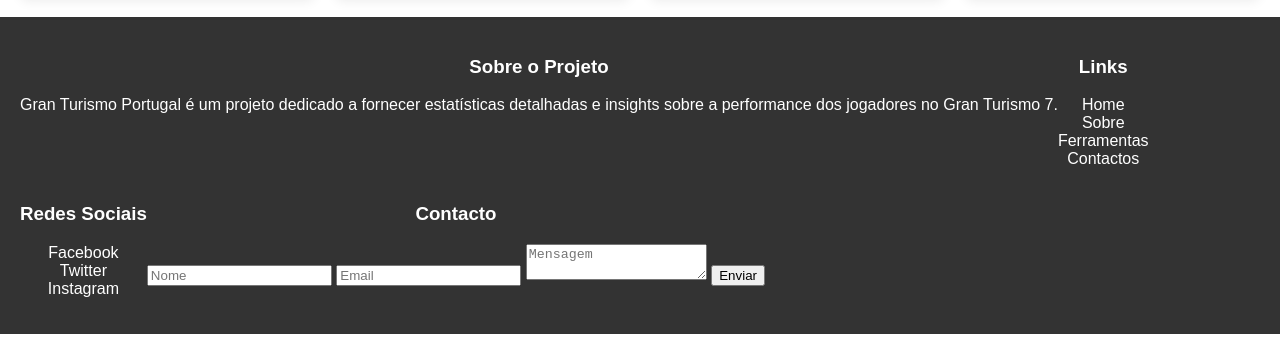
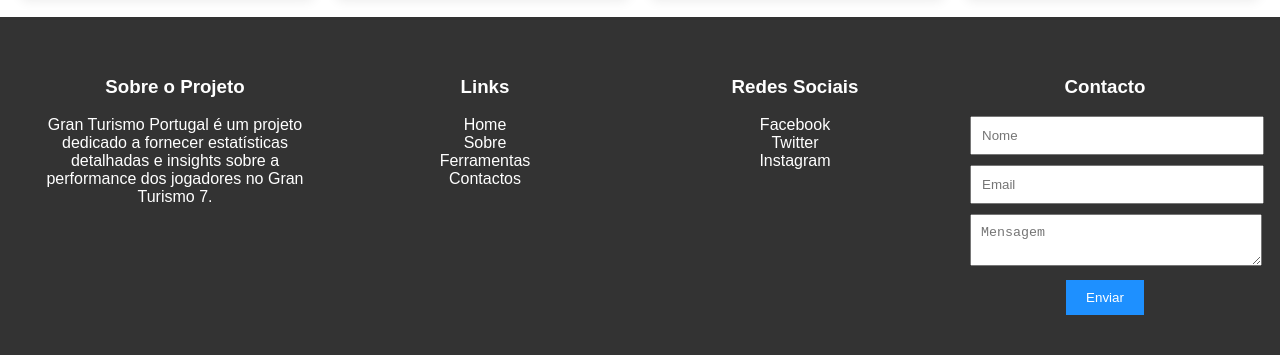
Before and after one commit to avportugal/gt-wiki, a plain HTML site: page teams.html in a window 1280 px wide. Shown: the part 3951-4306 px from the top of the page. Before the commit the page ends 4285 px from the top, so only its background shows below. Drawn offline with Linux system fonts and the light colour scheme.

Commit message:
Update teams.html

```diff
--- a/teams.html
+++ b/teams.html
@@ -86,7 +86,22 @@
 .social-media-icons img:hover {
   transform: scale(1.1); /* Slightly scale up on hover */
 }
-
+.footer-column {
+      flex: 1;
+      padding: 20px;
+    }
+    .footer-column form input, .footer-column form textarea {
+      width: 100%;
+      padding: 10px;
+      margin-bottom: 10px;
+    }
+    .footer-column form button {
+      padding: 10px 20px;
+      background: #1E90FF;
+      color: #fff;
+      border: none;
+      cursor: pointer;
+    }
   </style>
 </head>
 <body>
```
